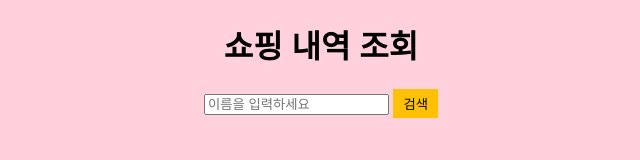
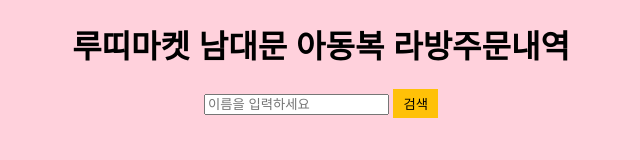
Before and after one commit to lulunadang/lunan, a website: page public/index.html in a window 1280 px wide. Shown: the whole page, without its empty margins (319-959 px from the left). Drawn offline with Linux system fonts and the light colour scheme.

Commit message:
Update title and header for shopping orders page

```diff
--- a/public/index.html
+++ b/public/index.html
@@ -3,7 +3,7 @@
 <head>
     <meta charset="UTF-8">
     <meta name="viewport" content="width=device-width, initial-scale=1.0">
-    <title>쇼핑 내역 조회</title>
+    <title>루띠마켓 남대문 아동복 라방주문내역</title>
     <style>
         body { background-color: #FFD1DC; text-align: center; font-family: Arial; }
         table { margin: 20px auto; border-collapse: collapse; width: 80%; }
@@ -12,7 +12,7 @@
     </style>
 </head>
 <body>
-    <h1>쇼핑 내역 조회</h1>
+    <h1>루띠마켓 남대문 아동복 라방주문내역</h1>
     <input type="text" id="nameInput" placeholder="이름을 입력하세요" />
     <button onclick="searchOrders()">검색</button>
 
@@ -77,10 +77,9 @@
                     method: 'POST',
                     headers: { 'Content-Type': 'application/json' },
                     body: JSON.stringify({ name: name, status: '배송 중' })
-                })
-                .then(response => response.json())
-                .then(data => console.log(data))
-                .catch(error => console.error("서버 오류:", error));
+                }).then(response => response.json())
+                  .then(data => console.log(data))
+                  .catch(error => console.error("서버 오류:", error));
             }
         }
     </script>
```
